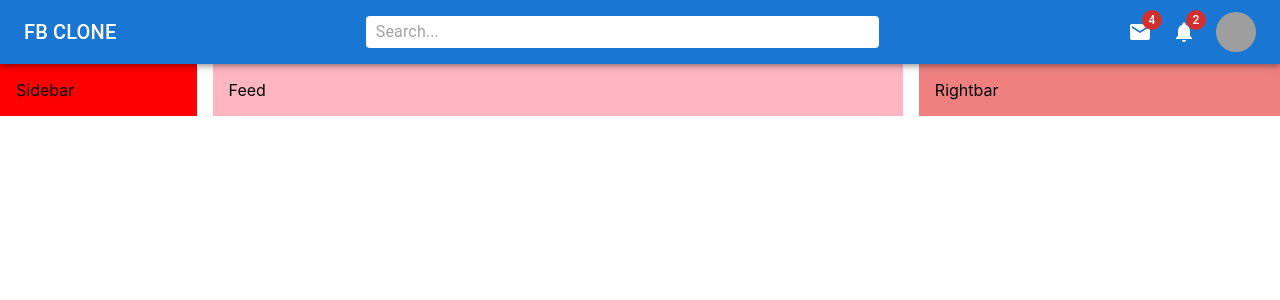
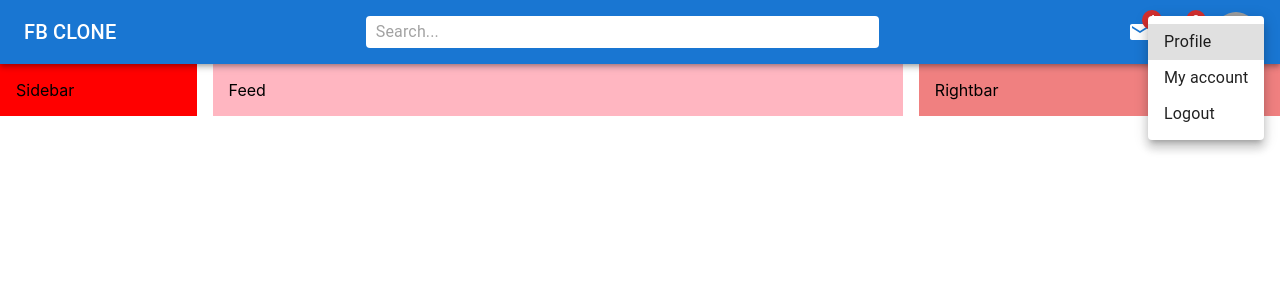
Before and after one commit to priyak1203/mui-fb-clone, a React (Create React App) app: page / in a window 1280 px wide. Both pictures are taken after a click on the element 1235 px from the left and 32 px from the top of the page. Shown: the top 300 px of the page. Built offline with nearby package versions, Linux system fonts and the light colour scheme; grey boxes are pictures that could not be loaded; the HTML template or start-up script is replaced by a standard one.

Commit message:
user menu added

```diff
--- a/src/components/Navbar.jsx
+++ b/src/components/Navbar.jsx
@@ -1,16 +1,17 @@
-import React from 'react';
+import React, { useState } from 'react';
 import {
   AppBar,
   Avatar,
   Badge,
   Box,
   InputBase,
+  Menu,
+  MenuItem,
   styled,
   Toolbar,
   Typography,
 } from '@mui/material';
 import { FacebookSharp, Mail, Notifications } from '@mui/icons-material';
-import { flexbox } from '@mui/system';
 
 const StyledToolbar = styled(Toolbar)({
   display: 'flex',
@@ -43,6 +44,8 @@
 }));
 
 function Navbar() {
+  const [open, setOpen] = useState(false);
+
   return (
     <AppBar position="sticky">
       <StyledToolbar>
@@ -64,9 +67,10 @@
             alt="user avatar"
             src="https://images.pexels.com/photos/774909/pexels-photo-774909.jpeg"
             sx={{ width: 40, height: 40 }}
+            onClick={() => setOpen(true)}
           />
         </Icons>
-        <UserBox>
+        <UserBox onClick={() => setOpen(true)}>
           <Avatar
             alt="user avatar"
             src="https://images.pexels.com/photos/774909/pexels-photo-774909.jpeg"
@@ -75,6 +79,24 @@
           <Typography variant="span">Susan</Typography>
         </UserBox>
       </StyledToolbar>
+      <Menu
+        id="demo-positioned-menu"
+        aria-labelledby="demo-positioned-button"
+        open={open}
+        onClose={() => setOpen(false)}
+        anchorOrigin={{
+          vertical: 'top',
+          horizontal: 'right',
+        }}
+        transformOrigin={{
+          vertical: 'top',
+          horizontal: 'right',
+        }}
+      >
+        <MenuItem>Profile</MenuItem>
+        <MenuItem>My account</MenuItem>
+        <MenuItem>Logout</MenuItem>
+      </Menu>
     </AppBar>
   );
 }
```
